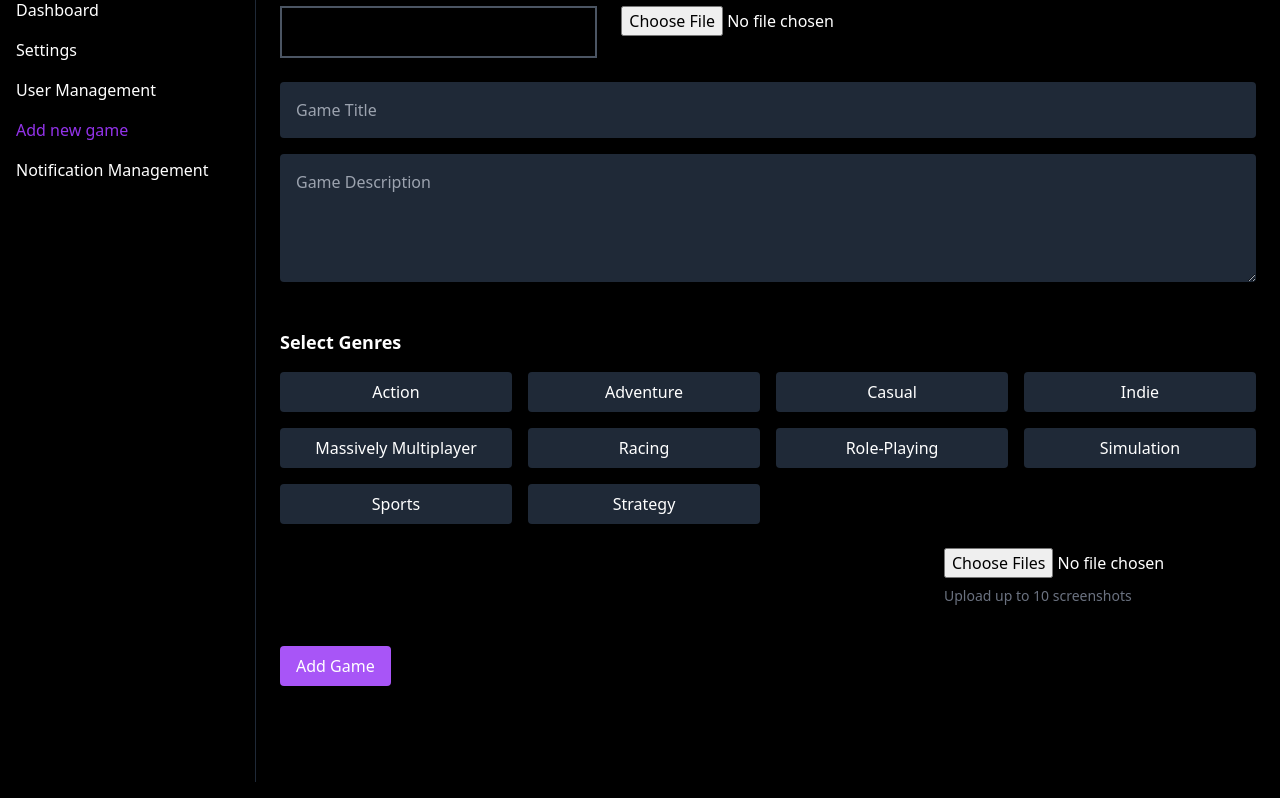
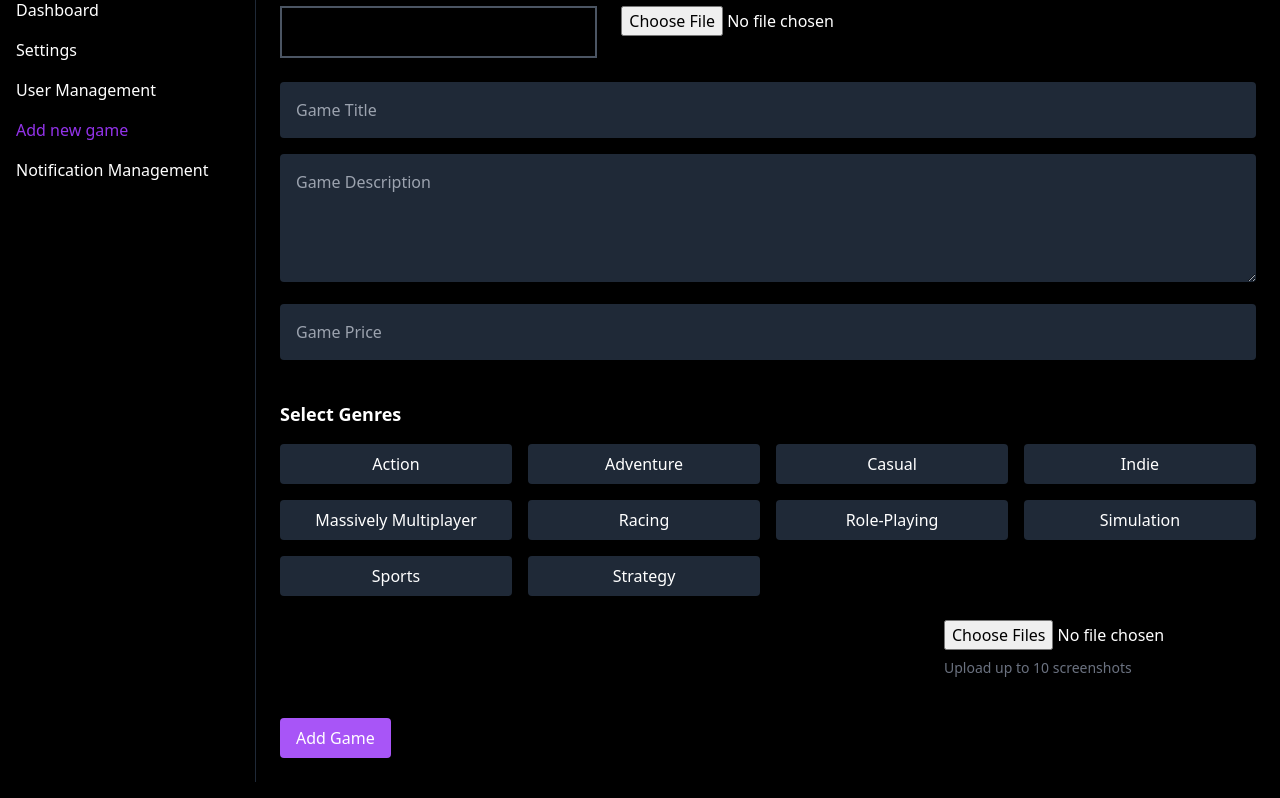
Before and after one commit to Boltuzamaki/game_commerce_website, a Flask app: page /add-game in a window 1280 px wide. Shown: the part 84-882 px from the top of the page. Run offline with Flask 3, Linux system fonts and the light colour scheme; the visitor is signed in with stand-in values (Sample User, id 1); data comes from the database, SQL or seed files in the repository; some libraries are stand-ins or nearby versions.

Commit message:
upload game working

```diff
--- a/frontend/main.py
+++ b/frontend/main.py
@@ -218,6 +218,7 @@ def add_game():
         title = request.form.get("title")
         description = request.form.get("description")
         tags = request.form.get("tags")
+        price = request.form.get("price")
 
         # Handle cover image upload
         cover_image = request.files.get("cover_image")
@@ -262,8 +263,8 @@ def add_game():
             """
             INSERT INTO games (
                 appID, name, releaseDate, estimatedOwners, longDesc, tags,
-                headerImage, screenshots
-            ) VALUES (?, ?, ?, ?, ?, ?, ?, ?)
+                headerImage, screenshots, price
+            ) VALUES (?, ?, ?, ?, ?, ?, ?, ?, ?)
             """,
             (
                 app_id,
@@ -274,6 +275,7 @@ def add_game():
                 tags,
                 cover_path,
                 screenshots_str,
+                price,
             ),
         )
         conn.commit()
--- a/frontend/templates/admin_add_game_user.html
+++ b/frontend/templates/admin_add_game_user.html
@@ -38,6 +38,7 @@ GAMERCE - Add New Game
             <div class="mb-6">
                 <input type="text" name="title" placeholder="Game Title" class="w-full bg-gray-800 text-white p-3 md:p-4 rounded mb-4" required>
                 <textarea name="description" placeholder="Game Description" class="w-full bg-gray-800 text-white p-3 md:p-4 rounded h-32 mb-4"></textarea>
+                <input type="number" name="price" placeholder="Game Price" step="0.01" min="0" class="w-full bg-gray-800 text-white p-3 md:p-4 rounded mb-4" required>
             </div>
 
             <!-- Genre Selection Section -->
```
Also changed, not shown: 1 other file.
